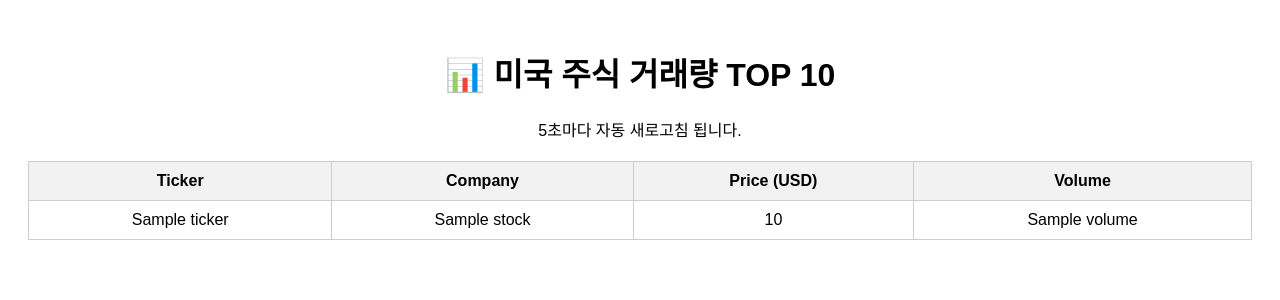
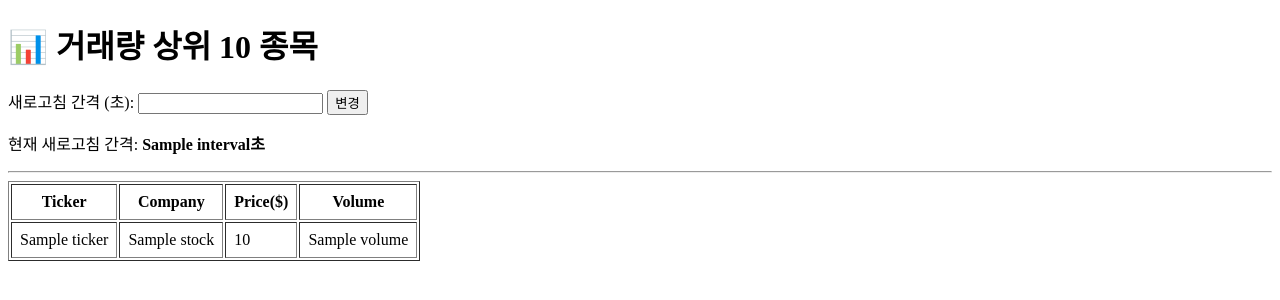
Before and after one commit to eengeop/open-mission-8, a Python web app: template templates/index.html in a window 1280 px wide. Shown: the top 300 px of the page. Run offline with Jinja, Linux system fonts and the light colour scheme; the template is opened without the code that fills it: most values are stand-ins (such as "Sample title", 1, 10 or a date in 2020).

Commit message:
feat: choose refresh interval

```diff
--- a/templates/index.html
+++ b/templates/index.html
@@ -1,30 +1,37 @@
 <!DOCTYPE html>
-<html>
+<html lang="ko">
+
 <head>
-    <meta charset="UTF-8">
-    <title>미국 주식 거래량 TOP 10</title>
-    <meta http-equiv="refresh" content="5"> <!-- 5초 마다 새로고침 -->
-    <style>
-        body { font-family: Arial; padding: 20px; }
-        h1 { text-align: center; }
-        table { width: 100%; border-collapse: collapse; margin-top: 20px; }
-        th, td { border: 1px solid #ccc; padding: 10px; text-align: center; }
-        th { background: #f2f2f2; }
-    </style>
+    <meta charset="UTF-8" />
+    <title>거래량 상위 10 종목</title>
+
+    <meta http-equiv="refresh" content="{{ interval }}">
 </head>
+
 <body>
+    <h1>📊 거래량 상위 10 종목</h1>
 
-<h1>📊 미국 주식 거래량 TOP 10</h1>
-<p style="text-align:center">5초마다 자동 새로고침 됩니다.</p>
+    <form action="/" method="POST">
+        <label>새로고침 간격 (초):</label>
+        <input type="number" name="interval" min="1" value="{{ interval }}">
+        <button type="submit">변경</button>
+    </form>
 
-<table>
+    <p>현재 새로고침 간격: <strong>{{ interval }}초</strong></p>
+
+    <hr>
+
+    <table border="1" cellpadding="8">
+        <thead>
             <tr>
                 <th>Ticker</th>
                 <th>Company</th>
-        <th>Price (USD)</th>
+                <th>Price($)</th>
                 <th>Volume</th>
             </tr>
+        </thead>
 
+        <tbody>
             {% for s in stocks %}
             <tr>
                 <td>{{ s.ticker }}</td>
@@ -33,7 +40,8 @@
                 <td>{{ s.volume }}</td>
             </tr>
             {% endfor %}
+        </tbody>
     </table>
+</body>
 
-</body>
 </html>
```
Lines whose indentation alone changed are shown as unchanged.
